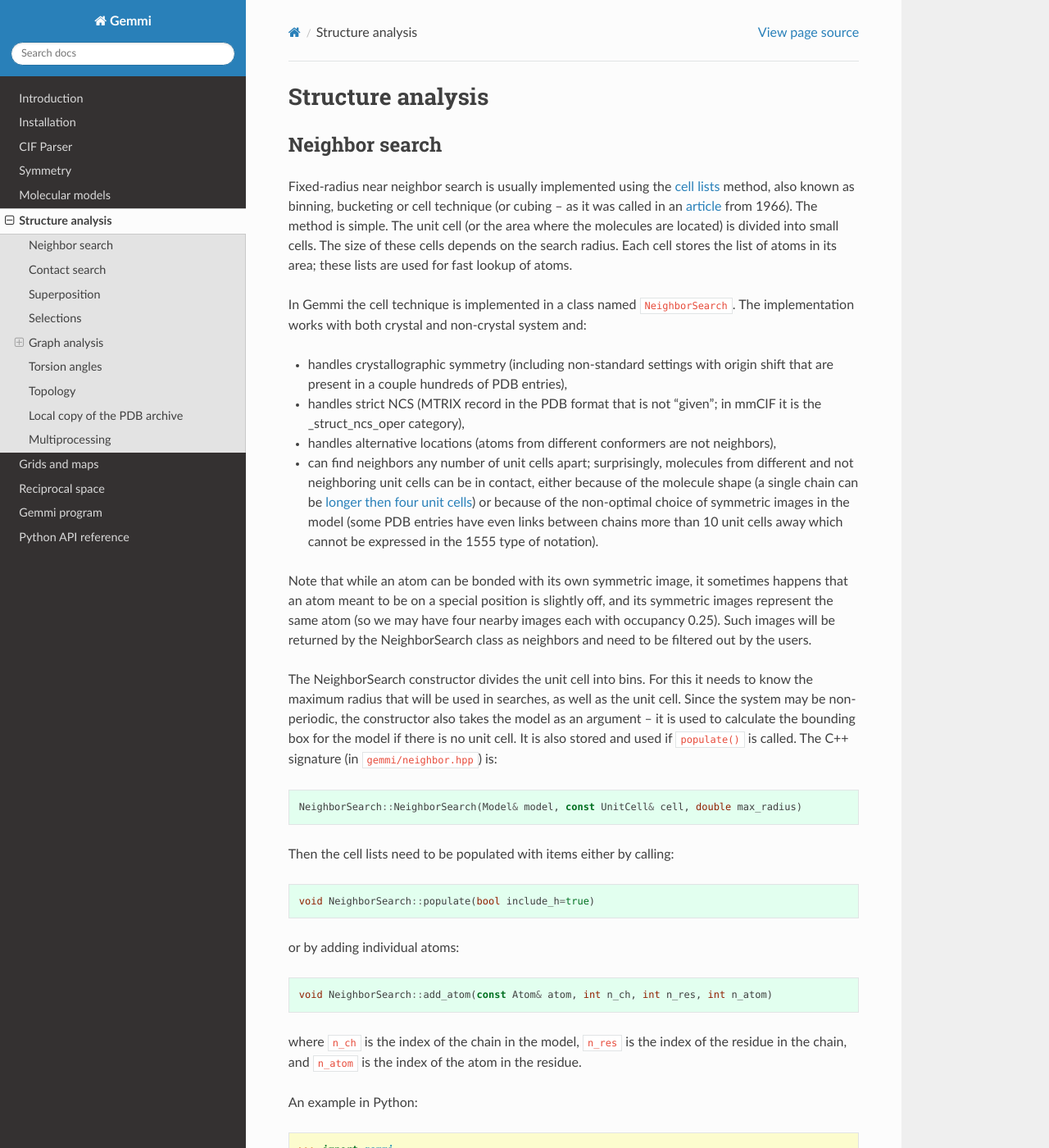
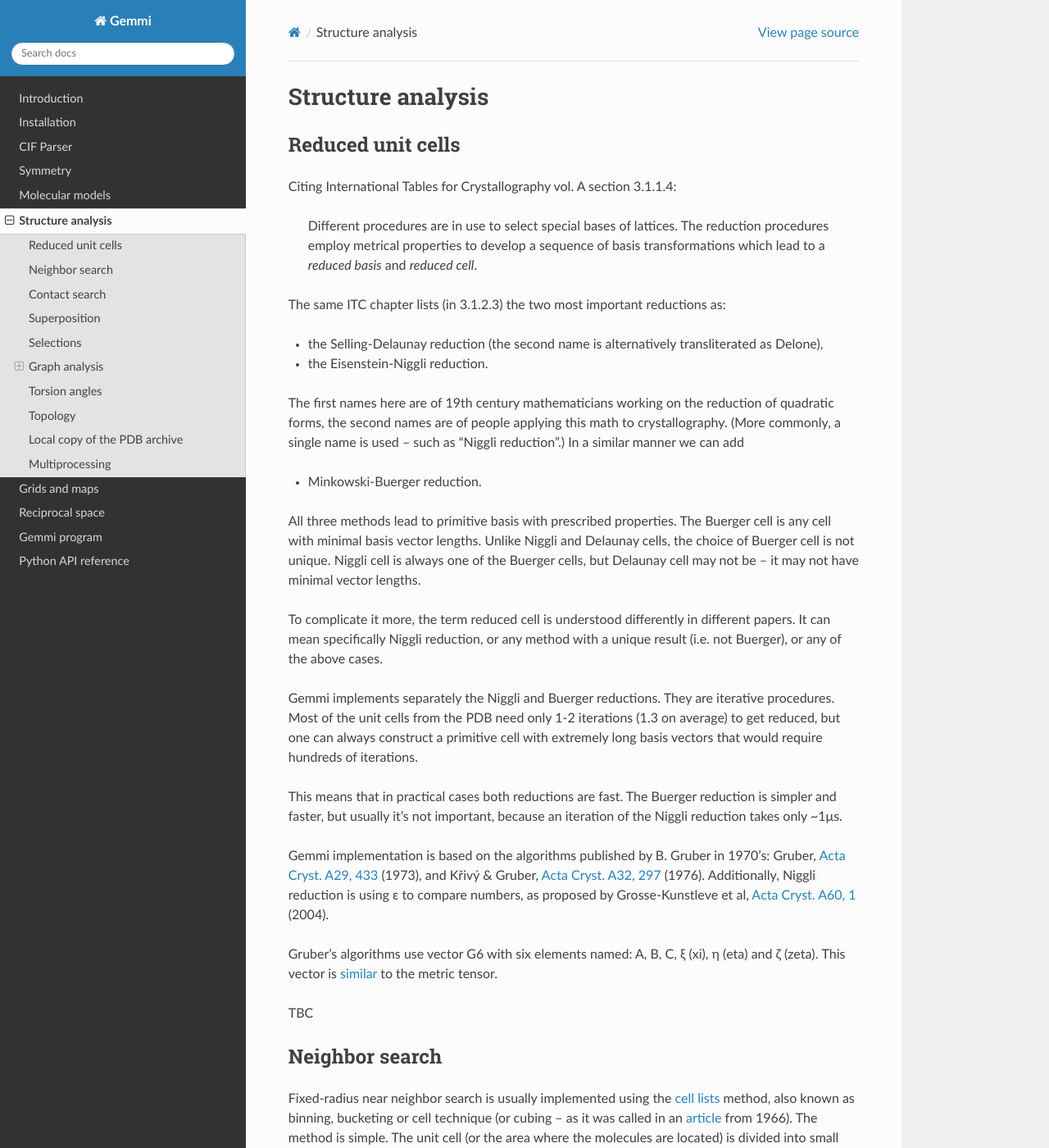
Before and after one commit to project-gemmi/gemmi, a Sphinx documentation site: the page built from docs/analysis.rst, in a window 1280 px wide and 1400 px high. Shown: the whole window at 82% size. Built offline with Sphinx 7.4.7 and the Read the Docs theme 2.0.0, drawn with Linux system fonts in a browser that asks for light colours.

Commit message:
WIP: docs and tests for basis reduction

```diff
--- a/docs/analysis.rst
+++ b/docs/analysis.rst
@@ -2,6 +2,66 @@
 
 Structure analysis
 ##################
+
+.. _niggli:
+
+Reduced unit cells
+==================
+
+Citing International Tables for Crystallography vol. A section 3.1.1.4:
+
+   Different procedures are in use to select special bases of lattices.
+   The reduction procedures employ metrical properties to develop a sequence
+   of basis transformations which lead to a *reduced basis* and *reduced cell*.
+
+The same ITC chapter lists (in 3.1.2.3) the two most important reductions as:
+
+- the Selling-Delaunay reduction (the second name is alternatively
+  transliterated as Delone),
+- the Eisenstein-Niggli reduction.
+
+The first names here are of 19th century mathematicians working
+on the reduction of quadratic forms, the second names are of people
+applying this math to crystallography. (More commonly, a single name
+is used -- such as "Niggli reduction".) In a similar manner we can add
+
+* Minkowski-Buerger reduction.
+
+All three methods lead to primitive basis with prescribed properties.
+The Buerger cell is any cell with minimal basis vector lengths.
+Unlike Niggli and Delaunay cells, the choice of Buerger cell is not unique.
+Niggli cell is always one of the Buerger cells,
+but Delaunay cell may not be -- it may not have minimal vector lengths.
+
+To complicate it more, the term reduced cell is understood differently
+in different papers. It can mean specifically Niggli reduction,
+or any method with a unique result (i.e. not Buerger),
+or any of the above cases.
+
+Gemmi implements separately the Niggli and Buerger reductions.
+They are iterative procedures. Most of the unit cells from the PDB
+need only 1-2 iterations (1.3 on average) to get reduced,
+but one can always construct a primitive cell with extremely long
+basis vectors that would require hundreds of iterations.
+
+This means that in practical cases both reductions are fast.
+The Buerger reduction is simpler and faster, but usually it's not important,
+because an iteration of the Niggli reduction takes only ~1μs.
+
+Gemmi implementation is based on the algorithms published by B. Gruber
+in 1970's: Gruber,
+`Acta Cryst. A29, 433 <https://doi.org/10.1107/S0567739473001063>`_ (1973),
+and Křivý & Gruber,
+`Acta Cryst. A32, 297 <https://doi.org/10.1107/S0567739476000636>`_ (1976).
+Additionally, Niggli reduction is using ε to compare numbers, as proposed
+by Grosse-Kunstleve et al,
+`Acta Cryst. A60, 1 <https://doi.org/10.1107/S010876730302186X>`_ (2004).
+
+Gruber's algorithms use vector G6 with six elements named:
+A, B, C, ξ (xi), η (eta) and ζ (zeta). This vector is
+`similar <https://dictionary.iucr.org/Metric_tensor>`_ to the metric tensor.
+
+TBC
 
 Neighbor search
 ===============
@@ -9,7 +69,8 @@ Neighbor search
 Fixed-radius near neighbor search is usually implemented using
 the `cell lists <https://en.wikipedia.org/wiki/Cell_lists>`_ method,
 also known as binning, bucketing or cell technique
-(or cubing -- as it was called in an `article <https://web.stanford.edu/class/sbio228/public/readings/Molecular_Simulation_I_Lecture4/Levinthal_SCIAM_66_Protein_folding.pdf>`_ from 1966).
+(or cubing -- as it was called in an
+`article <https://web.stanford.edu/class/sbio228/public/readings/Molecular_Simulation_I_Lecture4/Levinthal_SCIAM_66_Protein_folding.pdf>`_ from 1966).
 The method is simple. The unit cell (or the area where the molecules are
 located) is divided into small cells. The size of these cells depends
 on the search radius. Each cell stores the list of atoms in its area;
```
Also changed, not shown: docs/mol.rst (+20 -11 lines), 1 other file.
